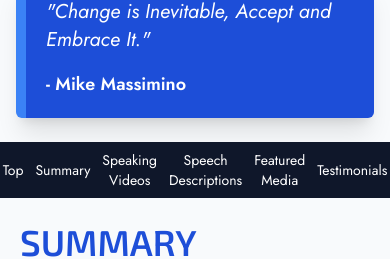
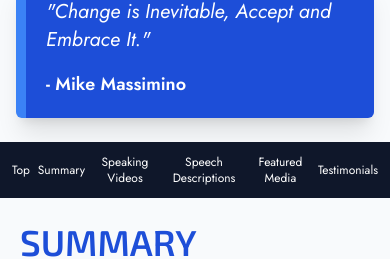
Before and after one commit to jakebox/mikemassiminospeaking.com, a React (Vite) app: page / in a window 390 px wide. Shown: the part 1230-1489 px from the top of the page. Built offline with nearby package versions, Linux system fonts and the light colour scheme.

Commit message:
Fix navbar to avoid overscroll

```diff
--- a/src/components/Navbar.jsx
+++ b/src/components/Navbar.jsx
@@ -27,7 +27,7 @@ function Navbar({ summaryRef, speakingVideosRef, speechDescriptionsRef, testimon
   return (
     <>
       <div className="bg-slate-900 text-white sticky top-[-0.5px] z-20">
-        <ul className="flex px-3 gap-3 md:gap-6 justify-center items-center text-center h-14 text-sm md:text-xl 2xl:text-2xl">
+        <ul className="flex px-3 gap-2 md:gap-6 justify-center items-center text-center h-14 text-xs md:text-xl 2xl:text-2xl">
           {sections.map((s, i) => (
             <li key={i}>
               <button
```
